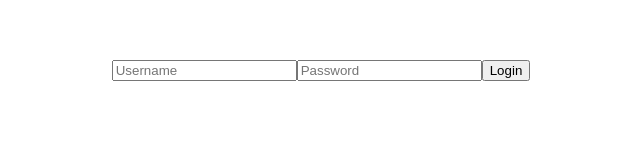
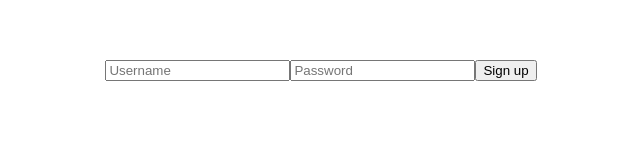
Before and after one commit to ksoichiro/record, a Vue app in the folder web/: page /signup in a window 1280 px wide. Before the commit this address led to /login. Shown: the top 160 px of the page, without its empty margins (319-959 px from the left). Built offline with nearby package versions, Linux system fonts and the light colour scheme.

Commit message:
Add sign up

```diff
--- a/web/src/components/Login.vue
+++ b/web/src/components/Login.vue
@@ -5,6 +5,7 @@
       <input type="password" id="password" v-model="password" placeholder="Password" />
       <button type="submit">Login</button>
     </form>
+    <div><router-link to="/signup">Sign up</router-link></div>
   </div>
 </template>
 
--- /dev/null
+++ b/web/src/components/SignUp.vue
@@ -0,0 +1,52 @@
+<template>
+  <div class="signup">
+    <div v-if="error">
+      <span class="error">{{ error }}</span>
+    </div>
+    <form @submit.prevent="signup">
+        <input type="text" id="name" v-model="name" placeholder="Username" />
+        <input type="password" id="password" v-model="password" placeholder="Password" />
+        <button type="submit">Sign up</button>
+    </form>
+  </div>
+</template>
+
+<script>
+import axios from 'axios'
+
+export default {
+  name: 'SignUp',
+  data () {
+    return {
+      name: null,
+      password: null,
+      error: null,
+    }
+  },
+  methods: {
+    signup: function() {
+      axios
+        .post('/api/user/create', {
+          name: this.name,
+          password: this.password,
+        })
+        .then(response => {
+          if (response.status === 200) {
+            this.$router.push({ path: '/' })
+          } else {
+            this.error = `Failed to sign up: ${response.data.error}`
+          }
+        })
+        .catch(err => {
+            this.error = `Failed to sign up: ${err}`
+        })
+    }
+  }
+}
+</script>
+
+<style scoped>
+.error {
+  color: #f00;
+}
+</style>
--- a/web/src/router.js
+++ b/web/src/router.js
@@ -4,6 +4,7 @@ import Ping from './components/Ping.vue'
 import Login from './components/Login.vue'
 import Home from './components/Home.vue'
 import Logout from './components/Logout.vue'
+import SignUp from './components/SignUp.vue'
 import auth from './auth'
 
 Vue.use(VueRouter)
@@ -15,6 +16,7 @@ const router = new VueRouter({
     { path: '/login', component: Login },
     { path: '/', component: Home, meta: { requiresAuth: true }},
     { path: '/logout', component: Logout },
+    { path: '/signup', component: SignUp },
     { path: '*', redirect: '/' }
   ]
 })
```
